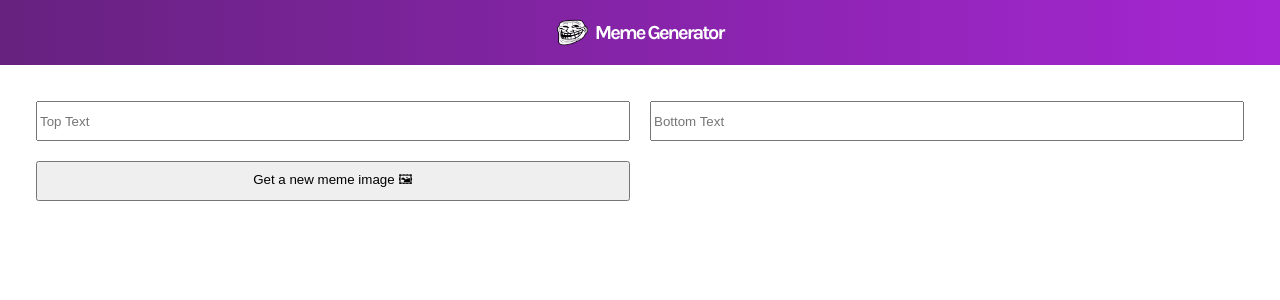
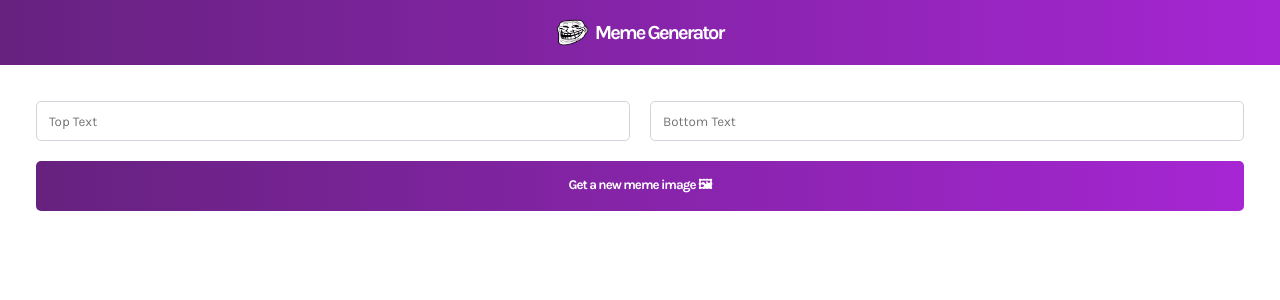
Before and after one commit to saeedhalabi/Meme-Generator, a React (Vite) app: page / in a window 1280 px wide. Shown: the top 300 px of the page. Built offline with nearby package versions, Linux system fonts and the light colour scheme.

Commit message:
Refactoring

```diff
--- a/src/Components/Meme.jsx
+++ b/src/Components/Meme.jsx
@@ -4,9 +4,9 @@
   return (
     <main>
       <div className="form">
-        <input type="text" className="div--input" placeholder="Top Text" />
-        <input type="text" className="div--input" placeholder="Bottom Text" />
-        <button className="div--button">Get a new meme image 🖼</button>
+        <input type="text" className="form--input" placeholder="Top Text" />
+        <input type="text" className="form--input" placeholder="Bottom Text" />
+        <button className="form--button">Get a new meme image 🖼</button>
       </div>
     </main>
   );
```
